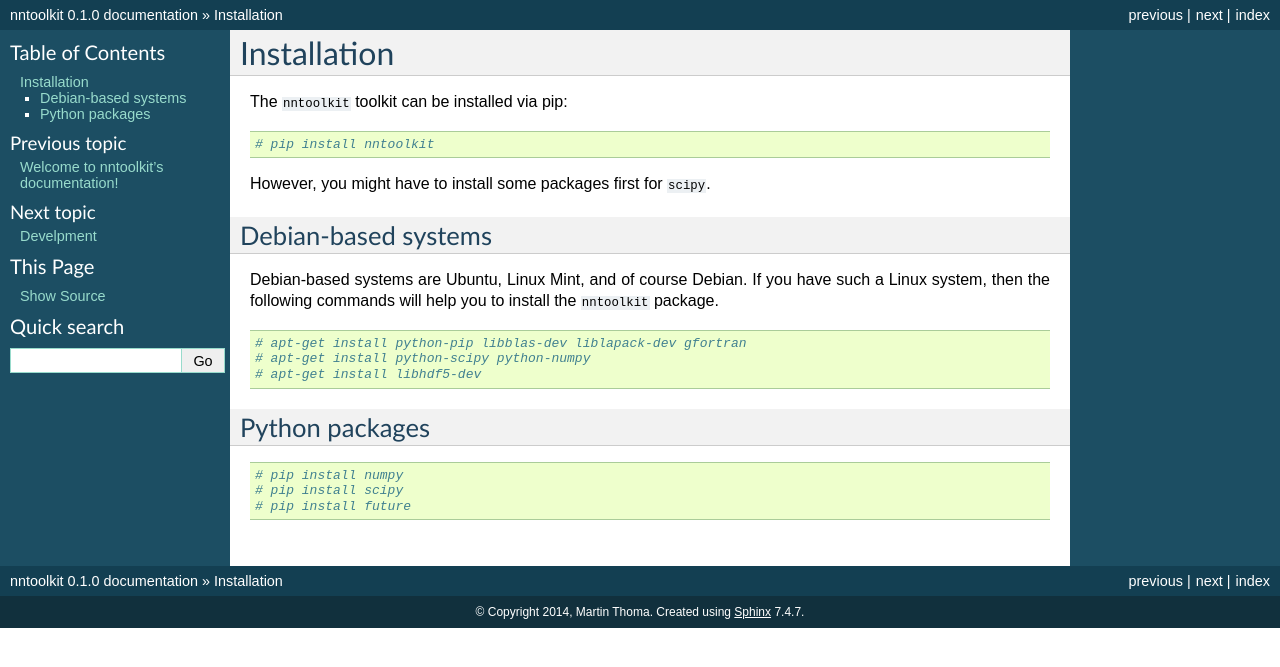
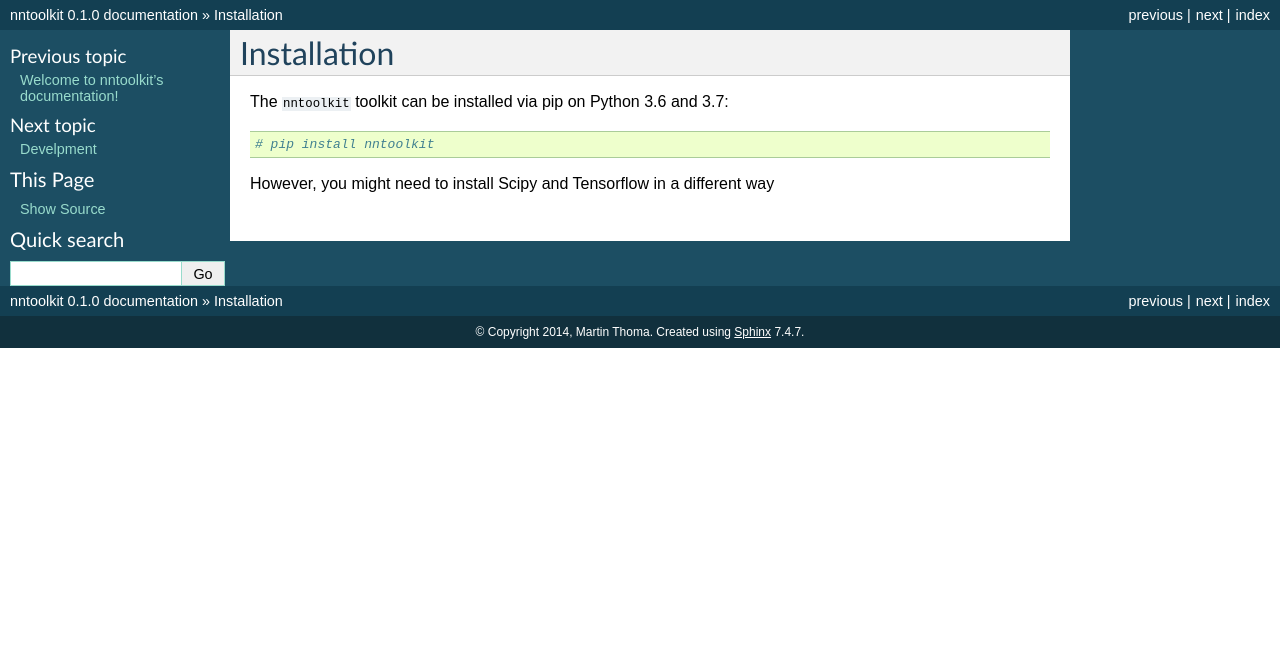
Before and after one commit to MartinThoma/nntoolkit, a Sphinx documentation site: the page built from docs/source/installation.rst, in a window 1280 px wide. Shown: the top 667 px of the page. Built offline with Sphinx 7.4.7, drawn with Linux system fonts in a browser that asks for light colours.

Commit message:
Drop Python 3.8 support, as Tensorflow is not ready yet

```diff
--- a/docs/source/installation.rst
+++ b/docs/source/installation.rst
@@ -1,33 +1,10 @@
 Installation
 ============
 
-The ``nntoolkit`` toolkit can be installed via pip:
+The ``nntoolkit`` toolkit can be installed via pip on Python 3.6 and 3.7:
 
 .. code:: bash
 
     # pip install nntoolkit
 
-However, you might have to install some packages first for ``scipy``.
-
-
-Debian-based systems
-~~~~~~~~~~~~~~~~~~~~
-Debian-based systems are Ubuntu, Linux Mint, and of course Debian. If you have
-such a Linux system, then the following commands will help you to install the
-``nntoolkit`` package.
-
-.. code:: bash
-
-    # apt-get install python-pip libblas-dev liblapack-dev gfortran
-    # apt-get install python-scipy python-numpy
-    # apt-get install libhdf5-dev
-
-
-Python packages
-~~~~~~~~~~~~~~~
-
-.. code:: bash
-
-    # pip install numpy
-    # pip install scipy
-    # pip install future
+However, you might need to install Scipy and Tensorflow in a different way
--- a/setup.cfg
+++ b/setup.cfg
@@ -6,7 +6,7 @@ author_email = info@martin-thoma.de
 maintainer = Martin Thoma
 maintainer_email = info@martin-thoma.de
 
-version = 0.2.0
+version = 0.2.1
 
 description = Neural Network Toolkit
 long_description = file: README.md
@@ -32,7 +32,6 @@ classifiers =
     Programming Language :: Python :: 3 :: Only
     Programming Language :: Python :: 3.6
     Programming Language :: Python :: 3.7
-    Programming Language :: Python :: 3.8
     Topic :: Scientific/Engineering :: Artificial Intelligence
     Topic :: Software Development
     Topic :: Utilities
--- a/test-requirements.txt
+++ b/test-requirements.txt
@@ -3,3 +3,6 @@ pytest-cov
 pytest-flake8
 pytest-mccabe
 pydocstyle
+coveralls
+Sphinx
+Pygments
```
Also changed, not shown: requirements.txt (+27 -9 lines), setup.py (+5 -5 lines), .travis.yml, 1 other file.
